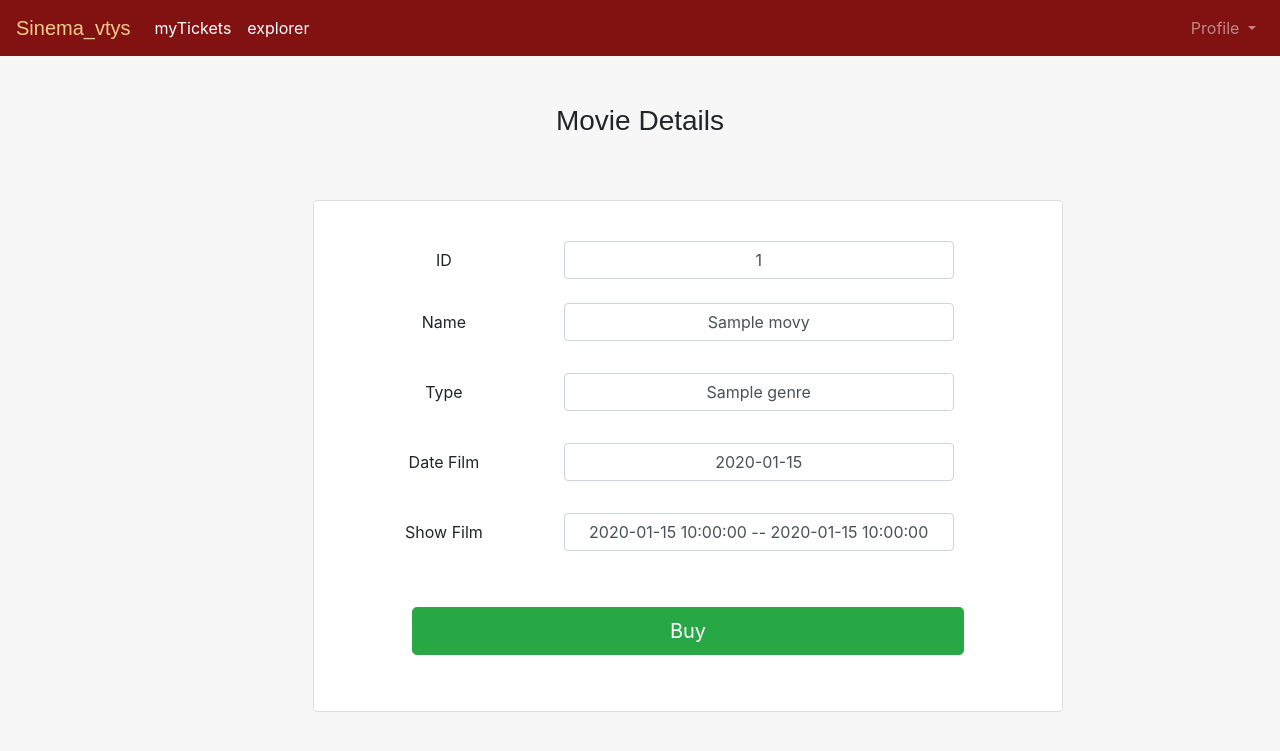
After one commit to su14iman/sinema_vtys, a PHP site: page /costumers/explorer.php?show=1 in a window 1280 px wide; the page is wider, and only the part inside the window is pictured. The commit adds this page. Shown: the top 751 px of that part. Run offline with PHP 8.4, Linux system fonts and the light colour scheme; the visitor is signed in with stand-in values (Sample User, id 1); tables that the repository leaves empty or names only in its code hold one stand-in row (values such as "Sample post"); some web fonts are replaced.

Commit message:
final done :)

```diff
--- /dev/null
+++ b/assets/layouts/costumers/footerCostumers.php
@@ -0,0 +1,7 @@
+    <!-- Optional JavaScript -->
+    <!-- jQuery first, then Popper.js, then Bootstrap JS -->
+    <script src="https://code.jquery.com/jquery-3.3.1.slim.min.js" integrity="sha384-q8i/X+965DzO0rT7abK41JStQIAqVgRVzpbzo5smXKp4YfRvH+8abtTE1Pi6jizo" crossorigin="anonymous"></script>
+    <script src="https://cdnjs.cloudflare.com/ajax/libs/popper.js/1.14.7/umd/popper.min.js" integrity="sha384-UO2eT0CpHqdSJQ6hJty5KVphtPhzWj9WO1clHTMGa3JDZwrnQq4sF86dIHNDz0W1" crossorigin="anonymous"></script>
+    <script src="https://stackpath.bootstrapcdn.com/bootstrap/4.3.1/js/bootstrap.min.js" integrity="sha384-JjSmVgyd0p3pXB1rRibZUAYoIIy6OrQ6VrjIEaFf/nJGzIxFDsf4x0xIM+B07jRM" crossorigin="anonymous"></script>
+  </body>
+</html>
--- /dev/null
+++ b/assets/layouts/costumers/hedaerCostumers.php
@@ -0,0 +1,72 @@
+<!doctype html>
+<html lang="tr">
+  <head>
+    <!-- Required meta tags -->
+    <meta charset="utf-8">
+    <meta name="viewport" content="width=device-width, initial-scale=1, shrink-to-fit=no">
+
+    <!-- Bootstrap CSS -->
+    <link rel="stylesheet" href="https://stackpath.bootstrapcdn.com/bootstrap/4.3.1/css/bootstrap.min.css" integrity="sha384-ggOyR0iXCbMQv3Xipma34MD+dH/1fQ784/j6cY/iJTQUOhcWr7x9JvoRxT2MZw1T" crossorigin="anonymous">
+    <link href="http://fonts.cdnfonts.com/css/edo" rel="stylesheet">
+    <link href="http://fonts.cdnfonts.com/css/bitstream-vera-serif" rel="stylesheet">
+
+    <style>
+      body{
+        background-color: #f7f7f7;
+      }
+      .blue{
+        background-color: #821111;
+        /* background-color: #3F6A8A; */
+      }
+      .gray{
+        background-color: #4D5E72;
+      }
+      .cream{
+        background-color: #F1E6C1;
+      }
+      .yellow{
+        background-color: #F2CC8C;
+      }
+      #nav-header{
+        color: #F2CC8C;
+        font-family: 'Edo', sans-serif;
+      }
+      #header{
+        font-family: 'Bitstream Vera Serif', sans-serif;
+      }
+      .form-card{
+        max-width: 45%;
+        margin: 5% auto;
+        padding: 40px;
+      }
+      @media (max-width: 575px) {
+        .form-card{
+        max-width: 90%;
+        }
+      }
+
+      @media (min-width: 576px) {
+        .form-card{
+        max-width: 80%;
+        }
+      }
+      @media (min-width: 768px) {
+        .form-card{
+        max-width: 70%;
+        }
+      }
+      @media (min-width: 992px){
+        .r{
+          margin-right: 8%;
+        }
+      }
+      @media (min-width: 1200px) {
+        .form-card{
+        max-width: 60%;
+        }
+      }
+    </style>
+
+    <title>Sinema VTYS | Costumers</title>
+  </head>
+  <body>
--- /dev/null
+++ b/assets/layouts/costumers/navbarCostumers.php
@@ -0,0 +1,49 @@
+<nav class="navbar navbar-expand-lg navbar-dark blue">
+  <a class="navbar-brand" id="nav-header" href="explorer.php">Sinema_vtys</a>
+  <button class="navbar-toggler" type="button" data-toggle="collapse" data-target="#navbarSupportedContent" aria-controls="navbarSupportedContent" aria-expanded="false" aria-label="Toggle navigation">
+    <span class="navbar-toggler-icon"></span>
+  </button>
+
+  <div class="collapse navbar-collapse" id="navbarSupportedContent">
+    <ul class="navbar-nav mr-auto">
+
+      <li class="nav-item active">
+        <a class="nav-link" href="mytickets.php">myTickets <span class="sr-only">(current)</span></a>
+      </li>
+      <li class="nav-item active">
+        <a class="nav-link" href="explorer.php">explorer <span class="sr-only">(current)</span></a>
+      </li>
+
+
+
+
+
+
+
+
+
+
+    </ul>
+
+
+    <div class="my-2 my-lg-0">
+        <ul class="navbar-nav mr-auto">
+            <li class="nav-item dropdown">
+                <a class="nav-link dropdown-toggle" href="#" id="navbarDropdown" role="button" data-toggle="dropdown" aria-haspopup="true" aria-expanded="false">
+                Profile
+                </a>
+                <div class="dropdown-menu" aria-labelledby="navbarDropdown">
+
+                <div class="dropdown-divider"></div>
+                <a class="dropdown-item" href="signout.php">logout</a>
+                </div>
+            </li>
+        </ul>
+    </div>
+
+
+
+
+
+  </div>
+</nav>
--- /dev/null
+++ b/assets/pages/costumers/details.php
@@ -0,0 +1,72 @@
+<?php
+  // var_dump($dataMovie);
+
+
+  global $salesClass;
+  $event_id = $dataMovie['event_id'];
+  $plan_id = $dataMovie['plan_id'];
+  $movie_id = $dataMovie['movie_id'];
+
+
+  $movieArg = new \stdClass;
+  $movieArg->id= $movie_id;
+  $movie = $salesClass->movieGet($movieArg);
+    $movie_name = $movie['movie_name'];
+    $genre_id = $movie['genre_id'];
+    $movie_date = $movie['movie_date'];
+
+  $planArg = new \stdClass;
+  $planArg->id = $plan_id;
+  $plans = $salesClass->plansGet($planArg);
+    $from_date = $plans['from_date'];
+    $to_date = $plans['to_date'];
+
+  $genreArg = new \stdClass;
+  $genreArg->id= $genre_id;
+  $genre = $salesClass->genresGet($genreArg);
+    $genreName = $genre['genre_name'];
+
+?>
+
+<div class="container-fluid mt-5 mb-5">
+  <h3 class="text-center" id="header">Movie Details</h3>
+</div>
+<div class="container-fluid mt-5 m-5">
+    <form class="form-card card">
+      <div class="form-group row justify-content-center r">
+        <label for="t-id" class="col-lg-4 col-sm-12 col-12 col-form-label text-center">ID</label>
+        <div class="col-lg-8 col-md-8 col-sm-8 col-12">
+            <h6 class="form-control text-center" id="t-id"><?php echo $event_id; ?></h6>
+        </div>
+      </div>
+      <div class="form-group row justify-content-center r">
+        <label for="t-name" class="col-lg-4 col-sm-12 col-12 col-form-label text-center">Name</label>
+        <div class="col-lg-8 col-md-8 col-sm-8 col-12">
+            <p class="form-control text-center" id="t-name"><?php echo $movie_name; ?></p>
+        </div>
+      </div>
+      <div class="form-group row justify-content-center r">
+        <label for="t-type" class="col-lg-4 col-sm-12 col-12 col-form-label text-center">Type</label>
+        <div class="col-lg-8 col-md-8 col-sm-8 col-12">
+            <p class="form-control text-center" id="t-type"><?php echo $genreName; ?></p>
+        </div>
+      </div>
+      <div class="form-group row justify-content-center r">
+        <label for="t-datefilm" class="col-lg-4 col-sm-12 col-12 col-form-label text-center">Date Film</label>
+        <div class="col-lg-8 col-md-8 col-sm-8 col-12">
+            <p class="form-control text-center" id="t-datefilm"><?php echo $movie_date; ?></p>
+        </div>
+      </div>
+      <div class="form-group row justify-content-center r">
+        <label for="t-showfilm" class="col-lg-4 col-sm-12 col-12 col-form-label text-center">Show Film</label>
+        <div class="col-lg-8 col-md-8 col-sm-8 col-12">
+            <p class="form-control text-center" id="t-showfilm"><?php echo $from_date." -- ".$to_date;  ?></p>
+        </div>
+      </div>
+      <div class="form-group row justify-content-center mt-4">
+        <div class=" col-lg-10 col-sm-8 col-xs-12 col-12">
+          <a href="mytickets.php?add=<?php echo $event_id;?>" class="btn btn-success btn-rounded btn-floating btn-lg btn-block" type="submit">Buy</a>
+        </div>
+      </div>
+    </form>
+</div>
--- /dev/null
+++ b/costumers/explorer.php
@@ -0,0 +1,30 @@
+<?php
+include("./session.php");
+    include('../assets/layouts/costumers/hedaerCostumers.php'); // head require
+    include('../assets/layouts/costumers/navbarCostumers.php'); // nav require
+
+    $pageName = "explorer";
+
+
+    if(isset($_GET['show'])){
+        $data = new \stdClass;
+        $data->id = $_GET['show'];
+        $dataMovie = $salesClass->eventsGet($data);
+        include("../assets/pages/costumers/details.php"); // content require
+
+
+    }else{
+        $dataEvents = $salesClass->eventsFind();
+        include("../assets/pages/costumers/explorer.php"); // content require
+    }
+
+
+
+
+
+
+
+
+    include('../assets/layouts/costumers/footerCostumers.php'); // footer require
+
+?>
--- a/costumers/main.php
+++ b/costumers/main.php
@@ -2,12 +2,12 @@
 include("./session.php");
 
 
-    include('../assets/layouts/hedaerSales.php'); // head require
-    include('../assets/layouts/navbarSales.php'); // nav require
+    include('../assets/layouts/costumers/hedaerCostumers.php'); // head require
+    include('../assets/layouts/costumers/navbarCostumers.php'); // nav require
 
         // include("../assets/pages/salse/tickets.php"); // content require
 
-    include('../assets/layouts/footerSales.php'); // footer require
+    include('../assets/layouts/costumers/footerCostumers.php'); // footer require
 
 
 ?>
--- a/costumers/signin.php
+++ b/costumers/signin.php
@@ -14,7 +14,7 @@ include("../php/salesClass.php");
     $error = '';
 
   if (isset($_SESSION['costumer_id'])) {
-    header('Location: ../main.php');
+    header('Location: ../explorer.php');
     exit();
   }
 
@@ -23,8 +23,8 @@ include("../php/salesClass.php");
     $data->costumer_email = $_POST['costumer_email'];
     $data->costumer_password = $_POST['costumer_password'];
     if($salesClass->signinCostumers($data) !== false){
-      $_SESSION['costumer_id'] = $salesClass->signin($data);
-      header('Location: main.php');
+      $_SESSION['costumer_id'] = $salesClass->signinCostumers($data);
+      header('Location: explorer.php');
       exit();
     }else{
       $error = "Email or password worrng ! ";
--- a/php/class/tickets.php
+++ b/php/class/tickets.php
@@ -32,6 +32,13 @@
                 WHERE `".$this->tableID."` = ".intval($arg->id).";
             ");
         }
+        public function removeMy($arg){
+            return $this->sqli()->query("
+                DELETE FROM `".$this->tableName."`
+                WHERE `".$this->tableID."` = ".intval($arg->id)."
+                AND `costumer_id` = ".intval($arg->myID).";
+            ");
+        }
         public function create($arg){
             return $this->sqli->query("
                 INSERT INTO `".$this->tableName."`
@@ -46,8 +53,8 @@
                 (
                     ".intval($arg->event_id).",
                     ".$arg->costumer_id.",
-                    ".intval($arg->sales_person_id).",
-                    ".intval($arg->hall_id).",
+                    ".$arg->sales_person_id.",
+                    ".$arg->hall_id.",
                     '".date("Y-m-d H:i:s")."'
                 );
             ");
--- a/php/db.php
+++ b/php/db.php
@@ -47,8 +47,8 @@ class db {
             $this->query_closed = FALSE;
 			$this->query_count++;
         } else {
-            $this->error('Unable to prepare MySQL statement (check your syntax) - ' . $this->connection->error);
-            // $this->error('query: - ' . $query); // for debug :))
+            // $this->error('Unable to prepare MySQL statement (check your syntax) - ' . $this->connection->error);
+            $this->error('query: - ' . $query); // for debug :))
         }
 		return $this;
     }
--- a/php/salesClass.php
+++ b/php/salesClass.php
@@ -157,11 +157,18 @@ class salesClass {
     public function ticketsFind(){
         return $this->tickets->find();
     }
+    public function ticketsFindMy($myID){
+        $q = "WHERE `costumer_id` = ".$myID;
+        return $this->tickets->find($q);
+    }
     public function ticketsCreate($arg){
         return $this->tickets->create($arg);
     }
     public function ticketsRemove($arg){
         return $this->tickets->remove($arg);
+    }
+    public function ticketsRemoveMy($arg){
+        return $this->tickets->removeMy($arg);
     }
 
 
--- a/sinema_vtys.sql
+++ b/sinema_vtys.sql
@@ -145,7 +145,7 @@ DROP TABLE IF EXISTS `seats`;
 CREATE TABLE `seats` (
   `seat_id` int(11) NOT NULL AUTO_INCREMENT,
   `ticket_id` int(11) NOT NULL,
-  `hall_id` int(11) NOT NULL,
+  `hall_id` int(11) DEFAULT NULL,
   `event_id` int(11) NOT NULL,
   PRIMARY KEY (`seat_id`),
   KEY `ticket_id` (`ticket_id`),
```
Also changed, not shown: assets/pages/costumers/explorer.php (added, +57 -0 lines), assets/pages/costumers/movies.php (deleted, +0 -52 lines), assets/pages/costumers/my.php (added, +127 -0 lines), assets/pages/salse/tickets.php (+4 -4 lines), costumers/mytickets.php (added, +51 -0 lines).
